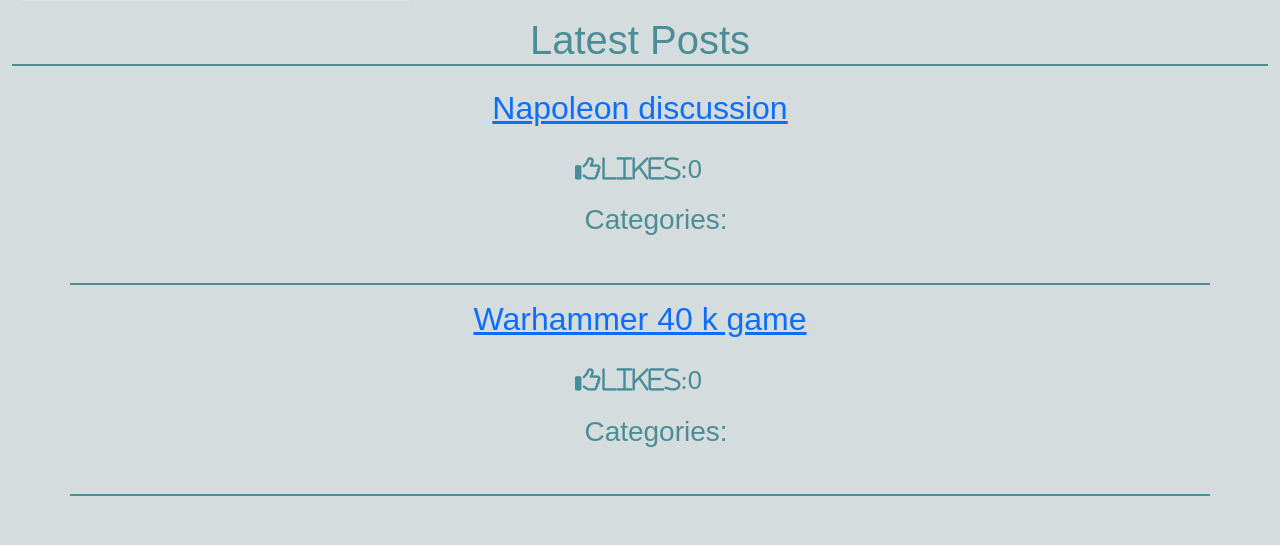
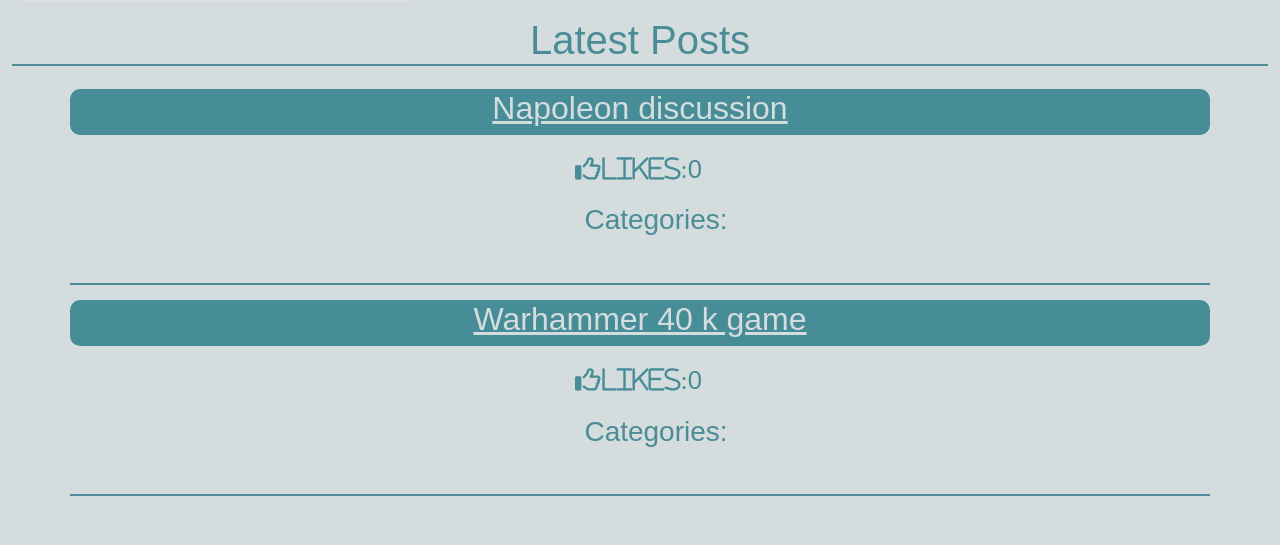
Before and after one commit to CamillaTH/portfolio-4, a Django app: page / in a window 1280 px wide. Shown: the part 622-1167 px from the top of the page. Run offline with Django 3.2, Linux system fonts and the light colour scheme; data comes from the database, SQL or seed files in the repository; both versions use the stored data as it was after the commit; data that the repository does not hold is empty; some libraries are stand-ins or nearby versions; some web fonts are replaced.

Commit message:
added style to post feed

```diff
--- a/static/css/style.css
+++ b/static/css/style.css
@@ -152,7 +152,21 @@ ul {
 
 .post-header-container {
   margin-top: 15px;
+  background-color: #478d97;
+  border-radius: 10px;
 }
+.post-header-container a{
+  color:#D4DCDE;
+}
+.post-header-container:hover {
+  background-color: #D4DCDE;
+}
+.post-header-container a:hover{
+  color:#478d97;
+}
+
+
+
 
 .like-container-detail i {
   padding-left: 15px;
```
Also changed, not shown: README.md, db.sqlite3.
